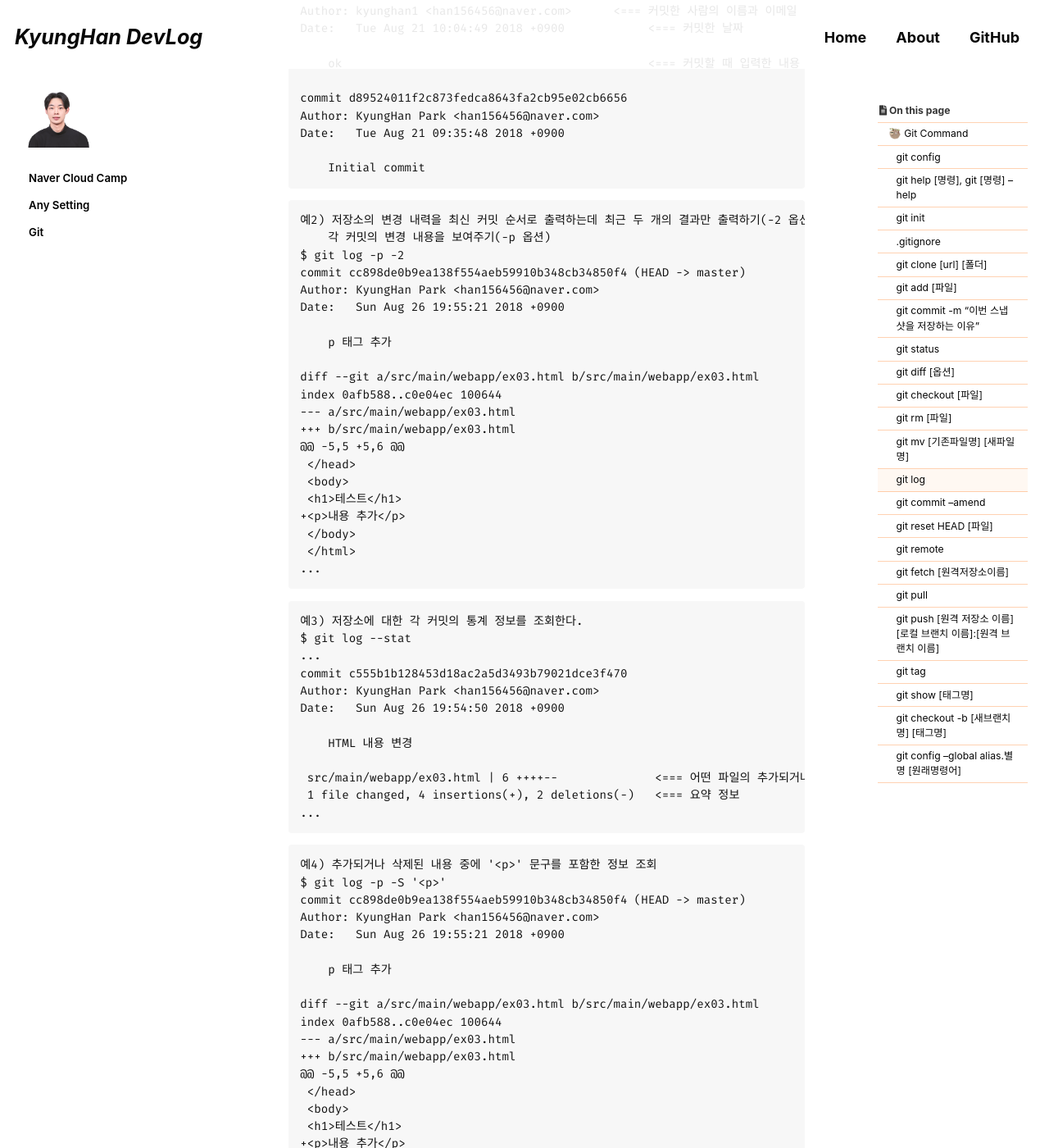
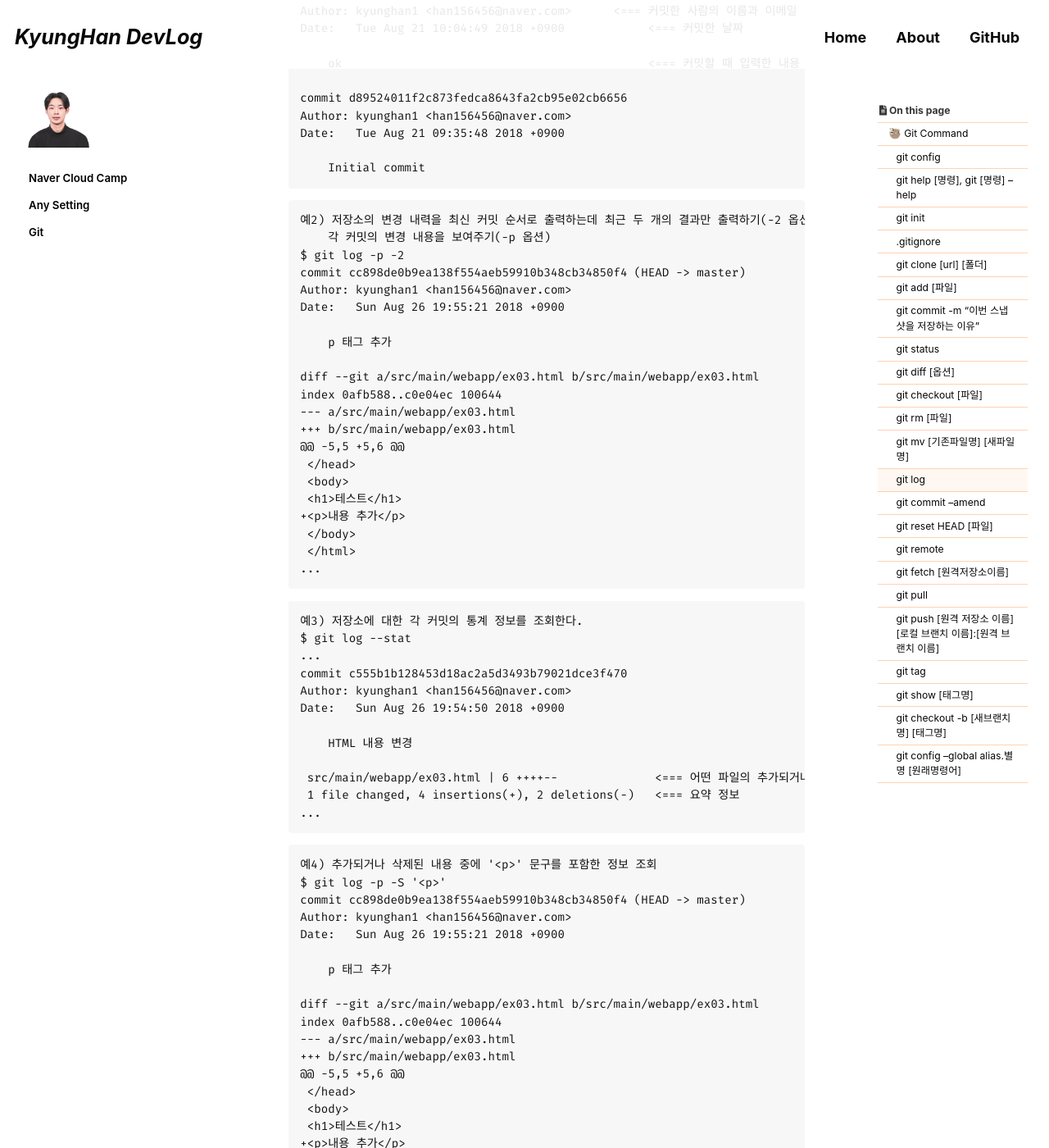
Before and after one commit to kyunghan1/kyunghan1.github.io, a Jekyll site: the page built from _posts/2022-11-21-gitcommand.md, in a window 1280 px wide and 1400 px high, scrolled down 7874 px. Shown: the whole window at 82% size. Built offline with Jekyll 4.4.1, drawn with Linux system fonts in a browser that asks for light colours; cached includes are drawn as plain includes; some web fonts are replaced; comment, search, counter and statistics services are not loaded; some of the changed text lies outside the part shown.

Commit message:
addapost

```diff
--- a/_posts/2022-11-21-gitcommand.md
+++ b/_posts/2022-11-21-gitcommand.md
@@ -365,7 +365,7 @@ Date:   Tue Aug 21 10:04:49 2018 +0900            <=== 커밋한 날짜
     ok                                            <=== 커밋할 때 입력한 내용
 
 commit d89524011f2c873fedca8643fa2cb95e02cb6656
-Author: KyungHan Park <han156456@naver.com>
+Author: kyunghan1 <han156456@naver.com>
 Date:   Tue Aug 21 09:35:48 2018 +0900
 
     Initial commit
@@ -376,7 +376,7 @@ Date:   Tue Aug 21 09:35:48 2018 +0900
     각 커밋의 변경 내용을 보여주기(-p 옵션)
 $ git log -p -2
 commit cc898de0b9ea138f554aeb59910b348cb34850f4 (HEAD -> master)
-Author: KyungHan Park <han156456@naver.com>
+Author: kyunghan1 <han156456@naver.com>
 Date:   Sun Aug 26 19:55:21 2018 +0900
 
     p 태그 추가
@@ -400,7 +400,7 @@ index 0afb588..c0e04ec 100644
 $ git log --stat
 ...
 commit c555b1b128453d18ac2a5d3493b79021dce3f470
-Author: KyungHan Park <han156456@naver.com>
+Author: kyunghan1 <han156456@naver.com>
 Date:   Sun Aug 26 19:54:50 2018 +0900
 
     HTML 내용 변경
@@ -414,7 +414,7 @@ Date:   Sun Aug 26 19:54:50 2018 +0900
 예4) 추가되거나 삭제된 내용 중에 '<p>' 문구를 포함한 정보 조회
 $ git log -p -S '<p>'
 commit cc898de0b9ea138f554aeb59910b348cb34850f4 (HEAD -> master)
-Author: KyungHan Park <han156456@naver.com>
+Author: kyunghan1 <han156456@naver.com>
 Date:   Sun Aug 26 19:55:21 2018 +0900
 
     p 태그 추가
```
Also changed, not shown: other parts of _posts/2022-11-21-gitcommand.md (+1 -1 lines).
